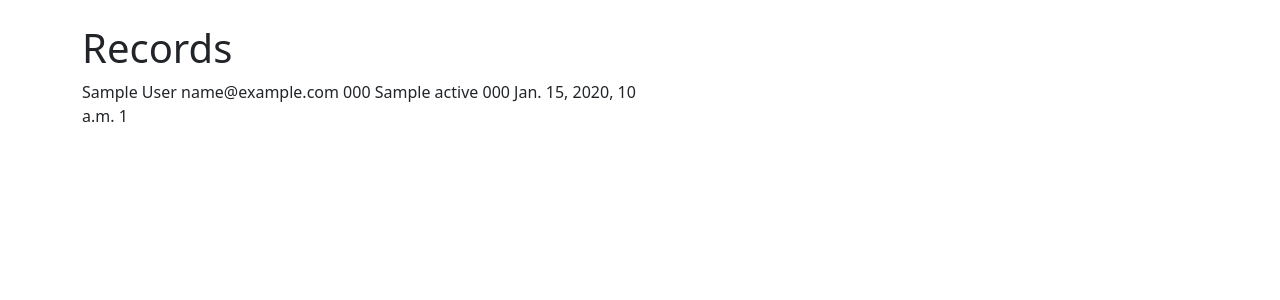
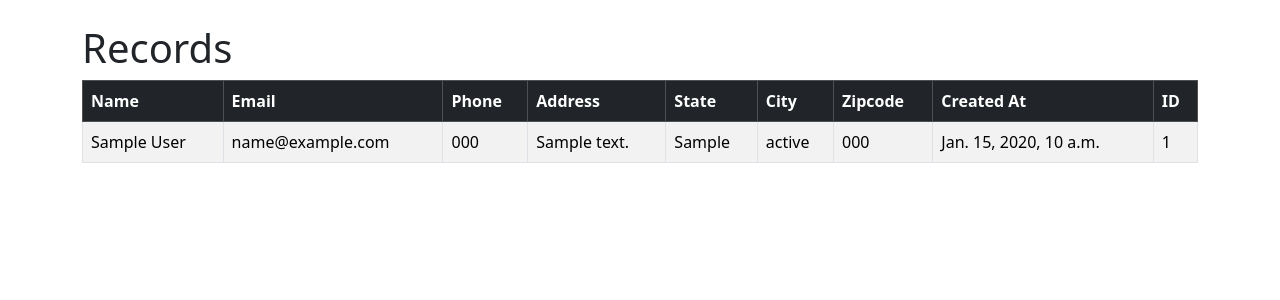
Before and after one commit to juliannParra99/django-CRM, a Django app: page / in a window 1280 px wide. Shown: the part 56-356 px from the top of the page. Run offline with Django 4.2, Linux system fonts and the light colour scheme; a user stored in the database is signed in; tables that the repository leaves empty hold one stand-in row (values such as "Sample post").

Commit message:
Added: 8. Bootstrap table

```diff
--- a/dcrm/website/templates/home.html
+++ b/dcrm/website/templates/home.html
@@ -3,27 +3,49 @@
 {% block content %}
 
 <!-- si el usuario esta registrado hago esto -->
-<div class="col-md-6 offset">
 
   {% if user.is_authenticated %}
   <h1>Records</h1>
-  <!-- traje records por que lo nombre asi en views -->
-  {% if records %}
-    {% for record in records%}
-      {{ record.first_name }}
-      {{ record.last_name }}
-      {{ record.email }}
-      {{ record.phone }}
-      {{ record.adress }}
-      {{ record.city }}
-      {{ record.state }}
-      {{ record.zipcode }}
-      {{ record.created_at }}
-      {{ record.id }}
-    {% endfor%}
-  {% endif %}
 
-</div>
+  <table class="table table-striped table-hover table-bordered">
+    <thead class="table-dark">
+      <tr>
+        <th scope="col">Name</th>
+        <th scope="col">Email</th>
+        <th scope="col">Phone</th>
+        <th scope="col">Address</th>
+        <th scope="col">State</th>
+        <th scope="col">City</th>
+        <th scope="col">Zipcode</th>
+        <th scope="col">Created At</th>
+        <th scope="col">ID</th>
+      </tr>
+    </thead>
+    <tbody>
+
+
+        {% if records %}
+          {% for record in records%}
+            <tr>
+              <td>{{ record.first_name }}
+              {{ record.last_name }}</td>
+              <td>{{ record.email }}</td>
+              <td>{{ record.phone }}</td>
+              <td>{{ record.address }}</td>
+              <td>{{ record.city }}</td>
+              <td>{{ record.state }}</td>
+              <td>{{ record.zipcode }}</td>
+              <td>{{ record.created_at }}</td>
+              <td>{{ record.id }}</td>
+            </tr>
+          {% endfor%}
+        {% endif %}
+
+    </tbody>
+  </table>
+
+
+
 
 <!--  sino le muestro la pantalla de login -->
 {% else %}
```
